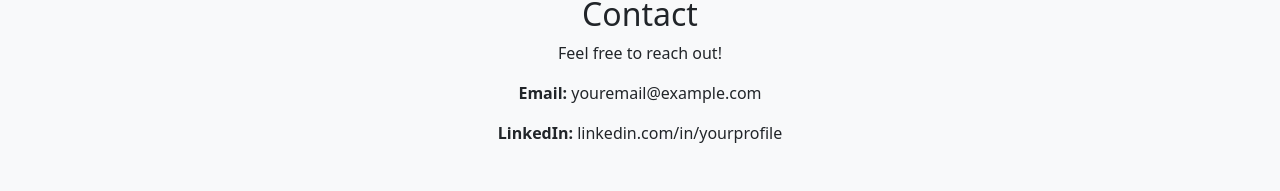
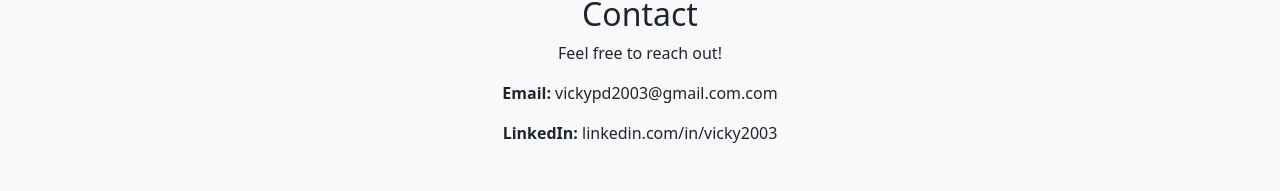
Before and after one commit to vickycode88/portfolio_app, a React (Create React App) app: page /contact in a window 1280 px wide. Shown: the part 109-300 px from the top of the page. Built offline with nearby package versions, Linux system fonts and the light colour scheme.

Commit message:
Update Contact.js

```diff
--- a/src/components/Contact.js
+++ b/src/components/Contact.js
@@ -5,8 +5,8 @@
     <div className="container mt-5 text-center">
       <h2>Contact</h2>
       <p>Feel free to reach out!</p>
-      <p><strong>Email:</strong> youremail@example.com</p>
-      <p><strong>LinkedIn:</strong> linkedin.com/in/yourprofile</p>
+      <p><strong>Email:</strong> vickypd2003@gmail.com.com</p>
+      <p><strong>LinkedIn:</strong> linkedin.com/in/vicky2003</p>
     </div>
   );
 }
```
